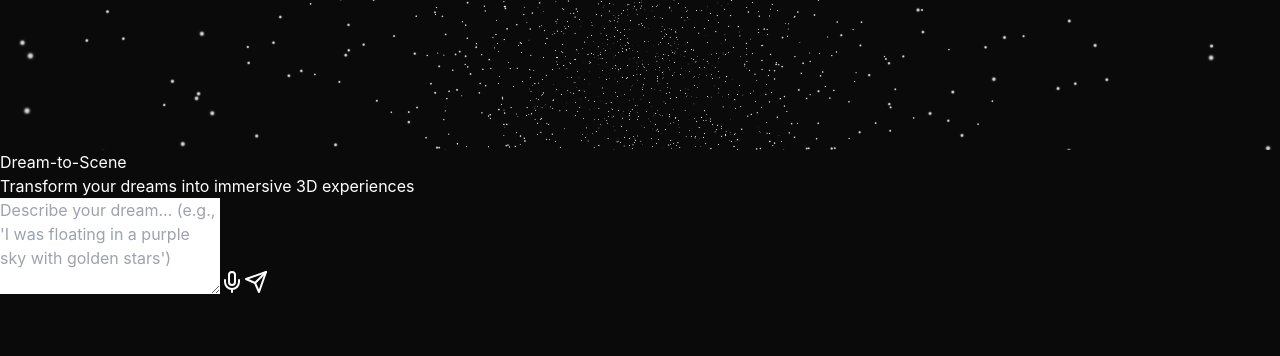
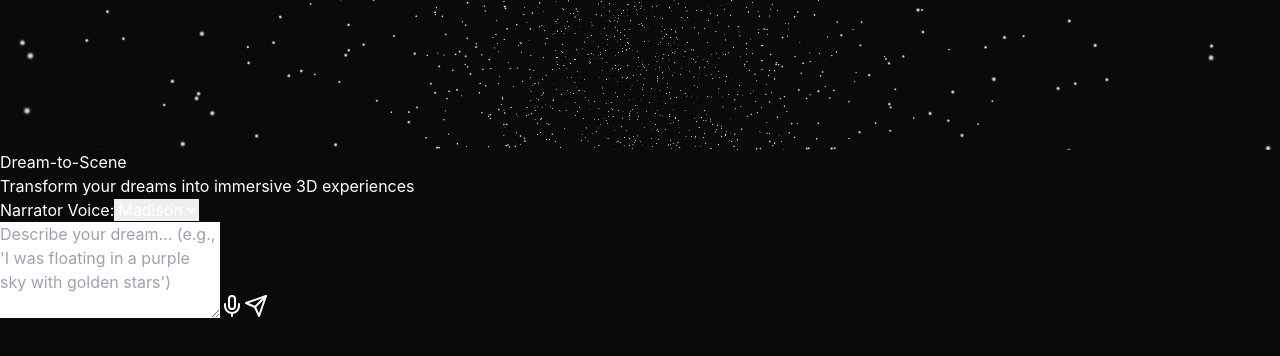
Before and after one commit to lmclane04/calsmacks, a React (Vite) app in the folder frontend/: page / in a window 1280 px wide. Shown: the top 356 px of the page. Built offline with nearby package versions, Linux system fonts and the light colour scheme.

Commit message:
Add voice selection feature with Fish Audio voice IDs

```diff
--- a/frontend/src/App.tsx
+++ b/frontend/src/App.tsx
@@ -9,13 +9,13 @@ function App() {
   const [summary, setSummary] = useState<string | null>(null);
   const [isLoading, setIsLoading] = useState(false);
 
-  const handleDreamSubmit = async (description: string) => {
+  const handleDreamSubmit = async (description: string, voiceId?: string) => {
     setIsLoading(true);
     try {
       const response = await fetch('/api/dream/process', {
         method: 'POST',
         headers: { 'Content-Type': 'application/json' },
-        body: JSON.stringify({ description })
+        body: JSON.stringify({ description, voiceId })
       });
 
       if (!response.ok) {
--- a/frontend/src/components/DreamInput.tsx
+++ b/frontend/src/components/DreamInput.tsx
@@ -2,18 +2,27 @@ import { useState } from 'react';
 import { Mic, Send } from 'lucide-react';
 
 interface DreamInputProps {
-  onSubmit: (description: string) => void;
+  onSubmit: (description: string, voiceId?: string) => void;
   isLoading: boolean;
 }
+
+// Available Fish Audio voices
+// Note: Replace these placeholder IDs with actual Fish Audio voice reference IDs
+// Get real voice IDs from: https://fish.audio
+const VOICE_OPTIONS = [
+  { id: '60aa5a7082244ff48ad20afca19f80fe', name: 'Madison' },
+  { id: '3b0cf238656c4def98ecfb8fe1f6b382', name: 'Lauren' },
+];
 
 export default function DreamInput({ onSubmit, isLoading }: DreamInputProps) {
   const [description, setDescription] = useState('');
   const [isRecording, setIsRecording] = useState(false);
+  const [selectedVoice, setSelectedVoice] = useState('default');
 
   const handleSubmit = (e: React.FormEvent) => {
     e.preventDefault();
     if (description.trim() && !isLoading) {
-      onSubmit(description);
+      onSubmit(description, selectedVoice);
     }
   };
 
@@ -32,6 +41,26 @@ export default function DreamInput({ onSubmit, isLoading }: DreamInputProps) {
 
   return (
     <form onSubmit={handleSubmit} className="space-y-4">
+      {/* Voice Selector */}
+      <div className="flex items-center space-x-3">
+        <label htmlFor="voice-select" className="text-purple-300 text-sm font-medium">
+          Narrator Voice:
+        </label>
+        <select
+          id="voice-select"
+          value={selectedVoice}
+          onChange={(e) => setSelectedVoice(e.target.value)}
+          disabled={isLoading}
+          className="flex-1 px-4 py-2 bg-black/70 backdrop-blur-md border border-purple-500/50 rounded-lg text-white focus:outline-none focus:border-purple-500 disabled:opacity-50"
+        >
+          {VOICE_OPTIONS.map((voice) => (
+            <option key={voice.id} value={voice.id}>
+              {voice.name}
+            </option>
+          ))}
+        </select>
+      </div>
+
       <div className="relative">
         <textarea
           value={description}
```
Also changed, not shown: 2 other files (tests, documents, lock files or other folders).
